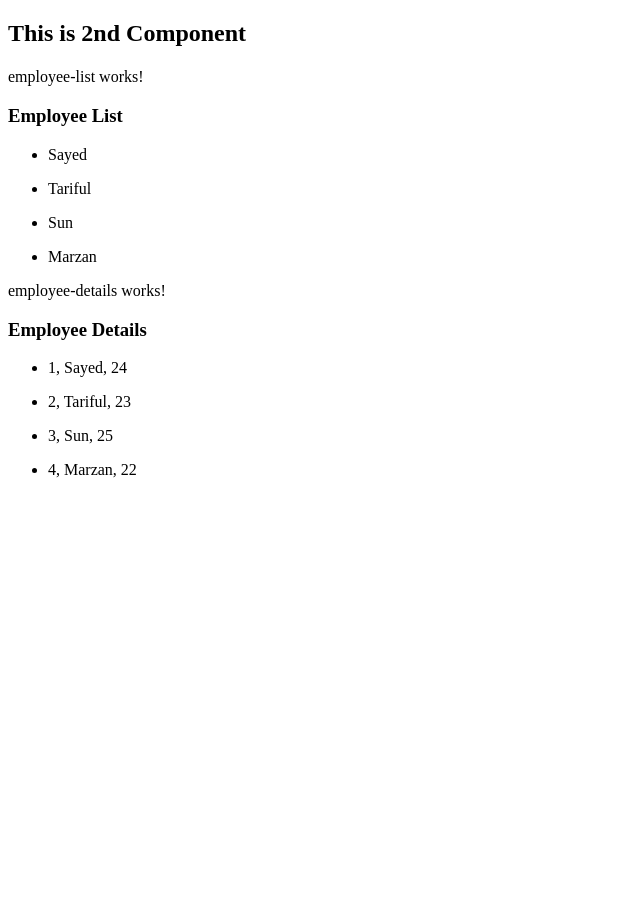
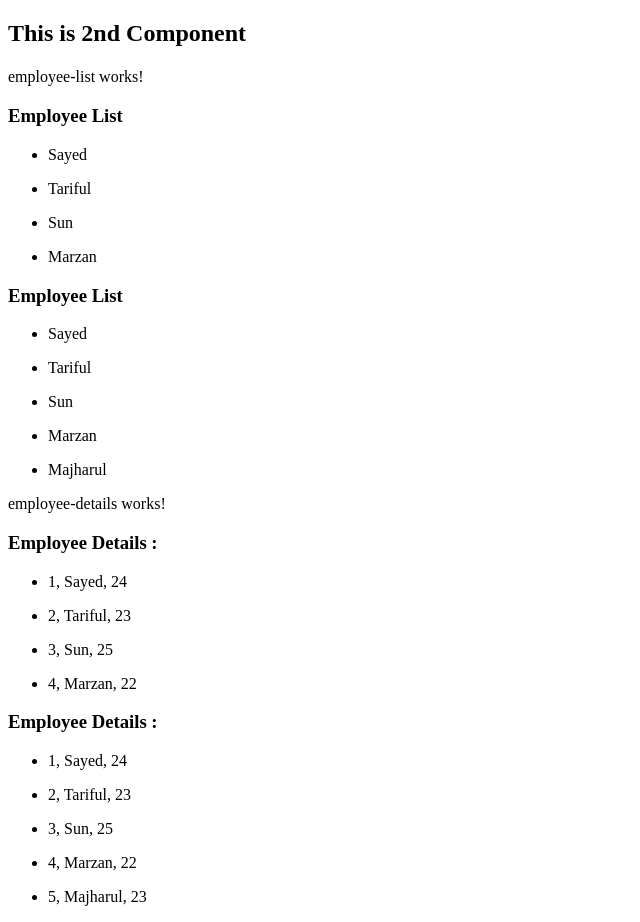
Before and after one commit to SMXeem/AngularTutorialProject, an Angular app: page / in a window 1280 px wide. Shown: the whole page, without its empty margins (0-640 px from the left). Before the commit the page ends 800 px from the top, so only its background shows below. Built offline with nearby package versions, Linux system fonts and the light colour scheme.

Commit message:
GetDataHttp in angular

```diff
--- a/src/app/app.module.ts
+++ b/src/app/app.module.ts
@@ -19,7 +19,7 @@ import { PipesComponent } from './pipes/pipes.component';
 import { EmployeeListComponent } from './employee-list/employee-list.component';
 import { EmployeeDetailsComponent } from './employee-details/employee-details.component';
 import { EmployeeService } from './employee.service';
-
+import { HttpClientModule } from '@angular/common/http';
 @NgModule({
   declarations: [
     AppComponent,
@@ -41,7 +41,8 @@ import { EmployeeService } from './employee.service';
   imports: [
     BrowserModule,
     AppRoutingModule,
-    FormsModule
+    FormsModule,
+    HttpClientModule
   ],
   providers: [EmployeeService],
   bootstrap: [AppComponent]
--- a/src/app/employee-details/employee-details.component.html
+++ b/src/app/employee-details/employee-details.component.html
@@ -1,5 +1,9 @@
 <p>employee-details works!</p>
-<h3>Employee Details</h3>
+<h3>Employee Details :</h3>
 <ul *ngFor="let employee of employeeDetails">
     <li>{{employee.id}}, {{employee.name}}, {{employee.age}}</li>
 </ul>
+<h3>Employee Details :</h3>
+<ul *ngFor="let employee1 of employeeDetails1">
+    <li>{{employee1.id}}, {{employee1.name}}, {{employee1.age}}</li>
+</ul>
--- a/src/app/employee-details/employee-details.component.ts
+++ b/src/app/employee-details/employee-details.component.ts
@@ -9,10 +9,12 @@ import { EmployeeService } from '../employee.service';
 export class EmployeeDetailsComponent implements OnInit {
 
   public employeeDetails=[];
+  public employeeDetails1=[];
   constructor(private _employeeService: EmployeeService) { }
 
   ngOnInit() {
     this.employeeDetails=this._employeeService.getEmployees();
+    this._employeeService.getAll().subscribe(data => this.employeeDetails1=data);
   }
 
 }
--- a/src/app/employee-list/employee-list.component.html
+++ b/src/app/employee-list/employee-list.component.html
@@ -3,3 +3,7 @@
 <ul *ngFor="let employee of employeeList">
     <li>{{employee.name}}</li>
 </ul>
+<h3>Employee List</h3>
+<ul *ngFor="let employee of employeeList1">
+    <li>{{employee.name}}</li>
+</ul>
--- a/src/app/employee-list/employee-list.component.ts
+++ b/src/app/employee-list/employee-list.component.ts
@@ -9,10 +9,12 @@ import { EmployeeService } from '../employee.service';
 export class EmployeeListComponent implements OnInit {
 
   public employeeList=[];
+  public employeeList1=[];
   constructor(private _employeeService: EmployeeService) { }
 
   ngOnInit() {
     this.employeeList=this._employeeService.getEmployees();
+    this._employeeService.getAll().subscribe(data => this.employeeList1=data);
   }
 
 }
--- a/src/app/employee.service.ts
+++ b/src/app/employee.service.ts
@@ -1,11 +1,15 @@
+import { HttpClient } from '@angular/common/http';
 import { Injectable } from '@angular/core';
+import { IEmployee } from './employee';
+import { Observable } from 'rxjs';
 
 @Injectable({
   providedIn: 'root'
 })
 export class EmployeeService {
 
-  constructor() { }
+  private _url:string="/assets/Data/employees.json"
+  constructor(private http:HttpClient) { }
   getEmployees(){
     return [
       {"id":1, "name": "Sayed", "age":24},
@@ -14,4 +18,7 @@ export class EmployeeService {
       {"id":4, "name": "Marzan", "age":22}
     ]
   }
+  getAll(): Observable<IEmployee[]>{
+    return this.http.get<IEmployee[]>(this._url);
+  }
 }
--- /dev/null
+++ b/src/app/employee.ts
@@ -0,0 +1,5 @@
+export interface IEmployee{
+    id: number,
+    name: string,
+    age: number
+}
--- /dev/null
+++ b/src/assets/Data/employees.json
@@ -0,0 +1,7 @@
+[
+    {"id":1, "name": "Sayed", "age":24},
+    {"id":2, "name": "Tariful", "age":23},
+    {"id":3, "name": "Sun", "age":25},
+    {"id":4, "name": "Marzan", "age":22},
+    {"id":5, "name": "Majharul", "age":23}
+]
```
